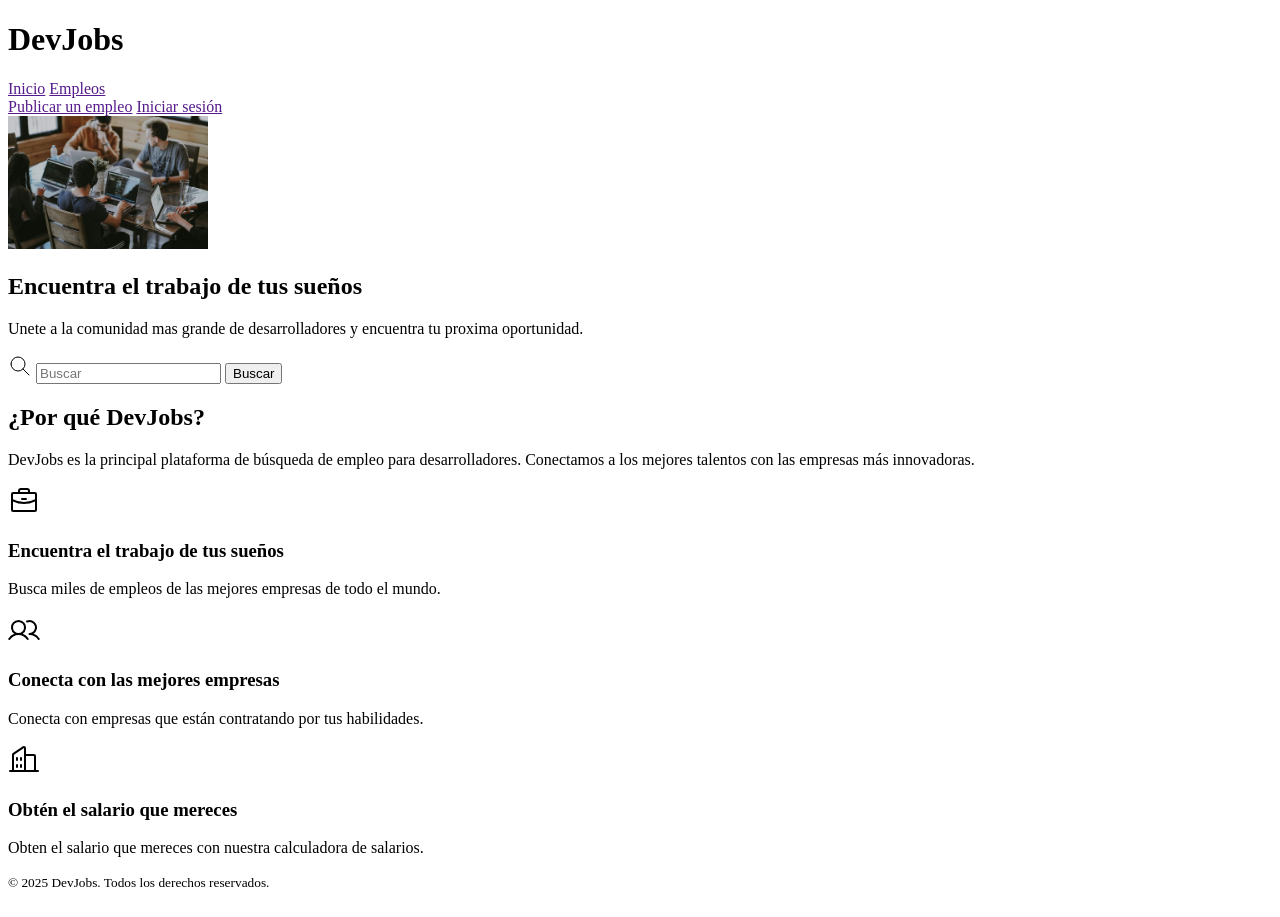
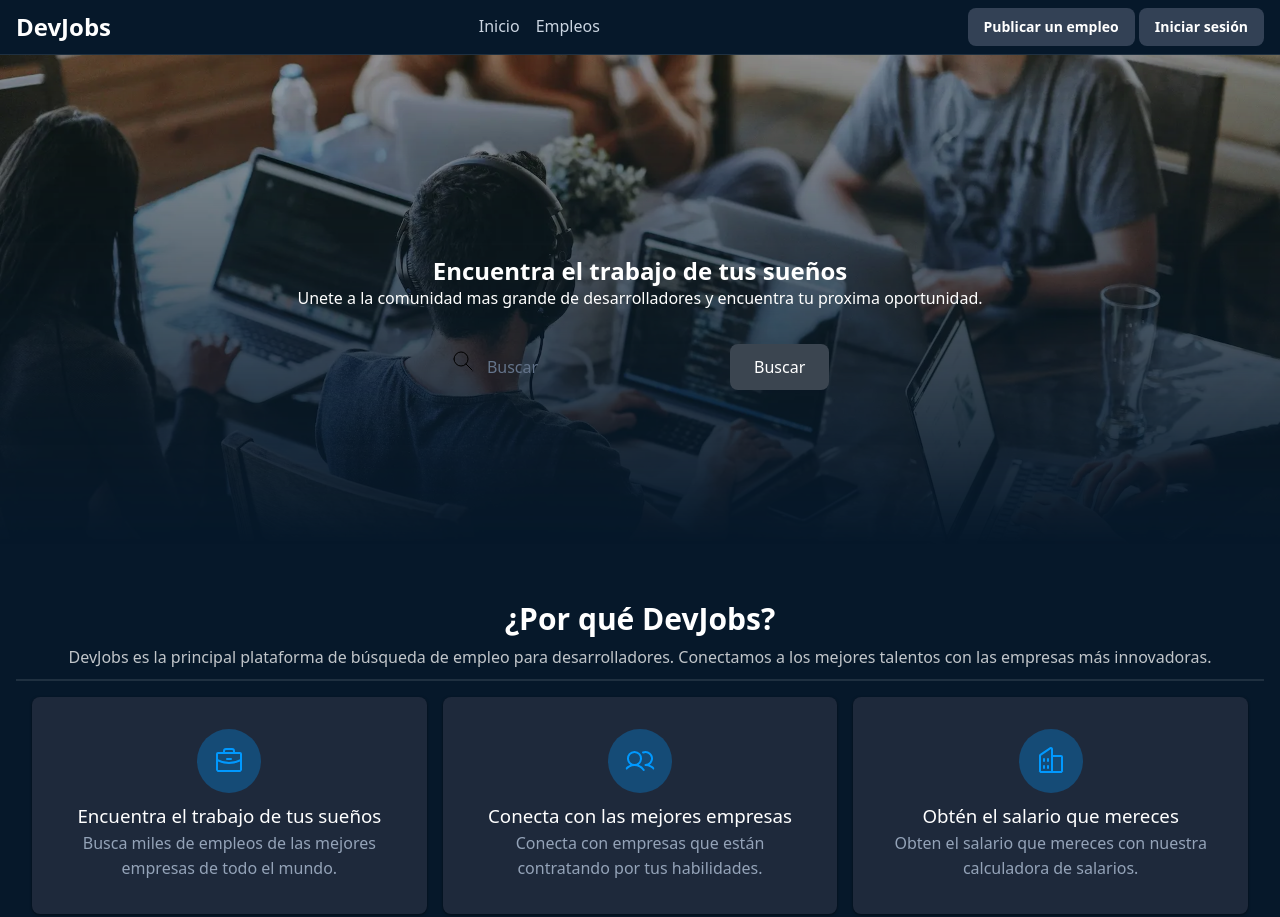
Before and after one commit to Jasson-01/My_JSCamp, a plain HTML site: page 00-html/index.html in a window 1280 px wide. Shown: the top 917 px of the page. Drawn offline with Linux system fonts and the light colour scheme.

Commit message:
CSS
Agregando los estilos

```diff
--- a/00-html/index.html
+++ b/00-html/index.html
@@ -5,6 +5,7 @@
   <meta charset="UTF-8" />
   <meta name="viewport" content="width=device-width, initial-scale=1.0" />
   <title>DevJobs - Inicio</title>
+  <link rel="stylesheet" href="../01-CSS/styles.css">
 </head>
 
 <body>
--- /dev/null
+++ b/01-CSS/styles.css
@@ -0,0 +1,325 @@
+* {
+  margin: 0;
+  padding: 0;
+  box-sizing: border-box;
+}
+
+:root {
+  --primary: #3b4550;
+  --primary-dark: #0a3d66;
+  --primary-hover: #0d5ba8;
+  --primary-light: #09f;
+  --background: #06182a;
+  --text-primary: #ffffff;
+  --text-secondary: #cbd5e1;
+  --text-muted: #94a3b8;
+  --border: rgba(255, 255, 255, 0.1);
+  --card-bg: #1e293b;
+  --shadow: rgba(0, 0, 0, 0.3);
+  --input-bg: #1e293b;
+  --hsla-example: hsla(210, 100%, 56%, 1);
+}
+
+@font-face {
+  font-family: "Inter Variable";
+  font-style: normal;
+  font-display: swap;
+  font-weight: 100 900;
+  src: url(https://cdn.jsdelivr.net/fontsource/fonts/inter:vf@latest/latin-wght-normal.woff2)
+    format("woff2-variations");
+  unicode-range: U+0000-00FF, U+0131, U+0152-0153, U+02BB-02BC, U+02C6, U+02DA,
+    U+02DC, U+0304, U+0308, U+0329, U+2000-206F, U+20AC, U+2122, U+2191, U+2193,
+    U+2212, U+2215, U+FEFF, U+FFFD;
+}
+
+body {
+  font-family: system-ui;
+  background-color: var(--background);
+  color: var(--text-primary);
+  min-height: 100vh;
+  display: flex;
+  flex-direction: column;
+  line-height: 1.6;
+}
+
+/* Títulos principales */
+h1 {
+  font-size: 1.5rem;
+  line-height: 1.2;
+  text-wrap: balance;
+  display: flex;
+  align-items: center;
+  gap: 0.5rem;
+
+  svg {
+    width: 2rem;
+    height: 2rem;
+    color: var(--primary-light);
+  }
+}
+
+h1 + p {
+  text-wrap: balance;
+  margin-bottom: 2rem;
+}
+
+/* Header */
+header {
+  border-bottom: 1px solid var(--border);
+  background: var(--background);
+  padding: 0.5rem 1rem;
+  display: flex;
+  align-items: center;
+  justify-content: space-between;
+  gap: 2rem;
+
+  h2 {
+    font-size: 1.25rem;
+    font-weight: 700;
+    color: var(--text-primary);
+  }
+}
+
+/* Navegación del header a otras páginas */
+nav {
+  align-items: center;
+  gap: 1rem;
+  display: flex;
+
+  a {
+    text-decoration: none;
+    color: var(--text-secondary);
+    transition: color 0.2s;
+    font-weight: 500;
+
+    &:hover,
+    &:focus {
+      color: var(--primary);
+      outline: none;
+    }
+  }
+}
+
+/* Botones del Header */
+header div a {
+  padding: 0.5rem 1rem;
+  border-radius: 0.5rem;
+  background-color: #334155;
+  color: var(--text-primary);
+  display: inline-block;
+  font-size: 0.875rem;
+  font-weight: 700;
+  text-decoration: none;
+  /* TODO */
+}
+
+/* Hero */
+main > section:nth-child(1) {
+  height: 500px;
+  text-align: center;
+  display: flex;
+  flex-direction: column;
+  justify-content: center;
+  align-items: center;
+
+  h1 {
+    padding-top: 36px;
+  }
+
+  & > img {
+    position: absolute;
+    width: 100%;
+    height: 100%;
+    object-fit: cover;
+    z-index: -1;
+    left: 0;
+    right: 0;
+    mask-image: linear-gradient(
+      to bottom,
+      rgba(16, 25, 34, 1) 5%,
+      rgba(16, 25, 34, 0) 80%
+    );
+  }
+}
+
+/* Formulario de Búsqueda */
+form {
+  max-width: 42rem;
+  width: 100%;
+  margin: 0 auto;
+  padding-inline: 1rem;
+}
+
+form > div {
+  display: flex;
+  align-items: center;
+  background-color: var(--input-bg);
+  border-radius: 0.5rem;
+  box-shadow: 0 10px 15px -3px var(--shadow);
+  padding: 0.5rem;
+  gap: 0.5rem;
+}
+
+form span {
+  padding-left: 0.75rem;
+  color: var(--text-muted);
+  display: flex;
+  align-items: center;
+  flex-shrink: 0;
+}
+
+form input[type="text"] {
+  flex: 1;
+  background: transparent;
+  border: none;
+  outline: none;
+  color: var(--text-primary);
+  padding: 0.75rem 0.5rem;
+  font-size: 1rem;
+  font-family: inherit;
+}
+
+form input[type="text"]::placeholder {
+  color: #64748b;
+}
+
+button {
+  padding: 0.75rem 1.5rem;
+  border-radius: 0.5rem;
+  background-color: var(--primary);
+  color: white;
+  font-weight: 400;
+  border: none;
+  cursor: pointer;
+  transition: all 0.2s;
+  font-family: inherit;
+  font-size: 1rem;
+  white-space: nowrap;
+
+  &:hover, /* pseudo-clase que significa que el ratón está encima */
+  &:focus {
+    /* pseudo-clase que significa que el elemento tiene el foco */
+    background-color: var(--primary-hover);
+    outline: 2px solid white;
+    outline-offset: 2px;
+  }
+
+  &:active {
+    transform: scale(0.9);
+  }
+
+  &:disabled {
+    opacity: 0.5;
+    pointer-events: none;
+  }
+}
+
+/* Features Section */
+main > section:nth-child(2) {
+  padding-inline: 1rem;
+  background-color: var(--background);
+  padding-top: 2rem;
+
+  & > header {
+    gap: 2px;
+    flex-direction: column;
+
+    h2 {
+      margin-bottom: 0;
+    }
+
+    p {
+      opacity: 0.75;
+    }
+  }
+
+  & > div {
+    max-width: 1280px;
+    margin: 0 auto;
+  }
+}
+
+main > section:nth-child(2) h2 {
+  font-size: 1.875rem;
+  font-weight: 700;
+  color: var(--text-primary);
+  margin-bottom: 1rem;
+}
+
+main > section:nth-child(2) > div > div:first-child > p {
+  font-size: 1.125rem;
+  color: var(--text-muted);
+  max-width: 42rem;
+  margin: 0 auto;
+}
+
+/* Grid de Features */
+main > section:nth-child(2) footer {
+  display: grid;
+  grid-template-columns: repeat(auto-fit, minmax(280px, 1fr));
+  gap: 16px;
+}
+
+/* Feature Cards */
+/* article {
+  background-color: var(--card-bg);
+  padding: 2rem;
+  margin-bottom: 16px;
+  border-radius: 0.5rem;
+  box-shadow: 0px 1px 3px 0 var(--shadow);
+
+  svg {
+    color: var(--primary-light);
+    background: rgba(0, 153, 255, 0.3);
+    border-radius: 9999px;
+    width: 64px;
+    height: 64px;
+    padding: 16px;
+  }
+
+  h3 {
+    font-weight: 500;
+  }
+
+  p {
+    color: var(--text-muted);
+  }
+} */
+
+/* Footer */
+footer {
+  background-color: var(--background);
+  border-top: 1px solid var(--border);
+  text-align: center;
+  padding: 16px;
+
+  small {
+    color: var(--text-muted);
+    font-size: 0.875rem;
+  }
+}
+
+article {
+  background-color: var(--card-bg);
+  padding: 2rem;
+  margin-bottom: 16px;
+  border-radius: 0.5rem;
+  box-shadow: 0px 1px 3px 0px rgba(0, 0, 0, 0.5);
+
+  svg {
+    color: var(--primary-light);
+    background: rgba(0, 153, 255, 0.3);
+    width: 64px;
+    height: 64px;
+    border-radius: 100%;
+    padding: 16px;
+  }
+
+  p {
+    color: var(--text-muted);
+  }
+
+  h3 {
+    font-weight: 500;
+  }
+}
```
